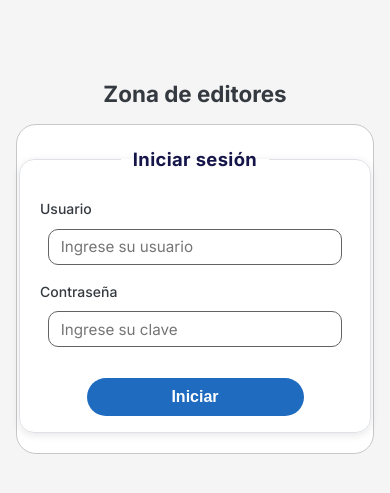
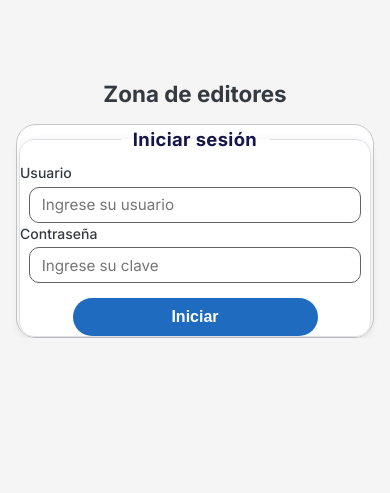
Before and after one commit to Jorge-is/maven-weeb, a PHP site: page /editor/index.php in a window 390 px wide. Shown: the top 493 px of the page. Run offline with PHP 8.4, Linux system fonts and the light colour scheme; some libraries are stand-ins or nearby versions.

Commit message:
fix(ui): form max-width, focus ring color and boton-mediano border
- fieldset: width 80% -> width 100% + max-width 480px (prevents overflow on single-child flex)
- Remove redundant width: 95% override in responsive (max-width handles it)
- Focus ring: rgba(0,123,255) -> rgba(67,97,238) matching current primary color
- submit-button: :focus -> :focus-visible
- boton-mediano: restore full base properties so it works standalone without .boton

```diff
--- a/css/form.css
+++ b/css/form.css
@@ -34,10 +34,11 @@
     display: flex;
     flex-direction: column;
     align-items: center;
-    margin-top: 20px;
-    margin-bottom: 20px;
-    padding: 24px 32px;
-    width: 80%;
+    margin-top: var(--space-5);
+    margin-bottom: var(--space-5);
+    padding: var(--space-6) var(--space-8);
+    width: 100%;
+    max-width: 480px;
     background: var(--color-white);
 }
 
@@ -68,7 +69,7 @@
     border-radius: var(--radius-lg);
     border: 1px solid var(--color-input-border);
     padding: 0 12px;
-    margin: 6px 0 16px;
+    margin: 6px 0 var(--space-4);
     box-sizing: border-box;
     transition: border-color 0.2s ease, box-shadow 0.2s ease;
 }
@@ -76,7 +77,7 @@
 .formulario input:focus {
     outline: none;
     border-color: var(--color-primary);
-    box-shadow: 0 0 0 3px rgba(0, 123, 255, 0.18);
+    box-shadow: 0 0 0 3px rgba(67, 97, 238, 0.2);
 }
 
 .formulario textarea {
@@ -88,7 +89,7 @@
     background: var(--color-white);
     width: 95%;
     height: 50%;
-    margin: 6px 0 16px;
+    margin: 6px 0 var(--space-4);
     box-sizing: border-box;
     transition: border-color 0.2s ease, box-shadow 0.2s ease;
     resize: vertical;
@@ -97,7 +98,7 @@
 .formulario textarea:focus {
     outline: none;
     border-color: var(--color-primary);
-    box-shadow: 0 0 0 3px rgba(0, 123, 255, 0.18);
+    box-shadow: 0 0 0 3px rgba(67, 97, 238, 0.2);
 }
 
 .submit-button a {
@@ -125,7 +126,7 @@
     transform: scale(1.03);
 }
 
-.submit-button:focus {
+.submit-button:focus-visible {
     outline: 2px solid var(--color-primary);
     outline-offset: 3px;
 }
@@ -138,8 +139,7 @@
 
 @media (max-width: 1023px) {
     .formulario fieldset {
-        width: 95%;
-        padding: 16px 20px;
+        padding: var(--space-4) var(--space-5);
     }
 
     .submit-button {
```
